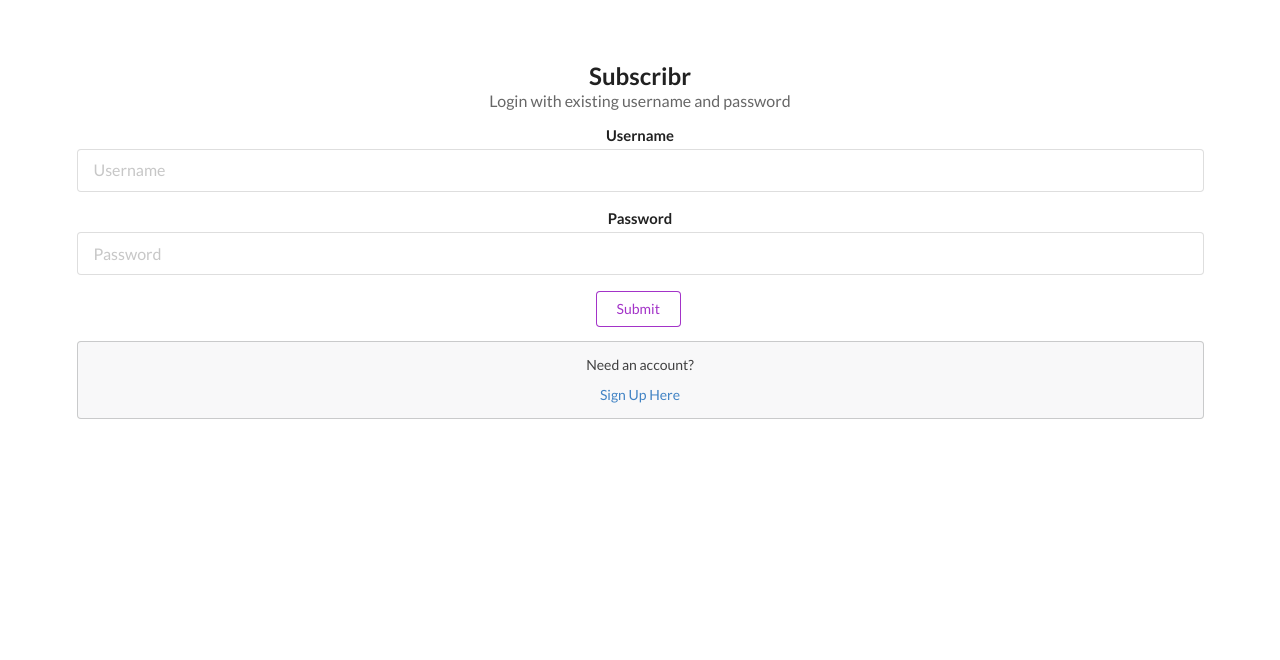
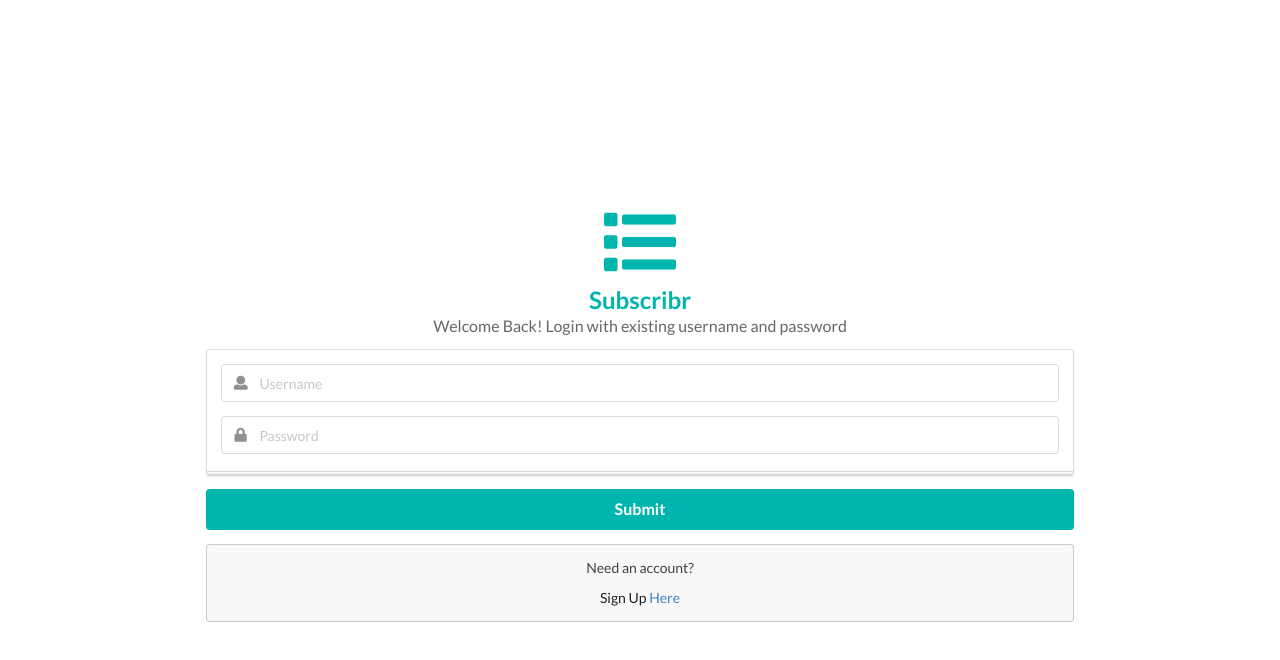
Before and after one commit to sylviapap/client-subscription-app, a React (Create React App) app: page / in a window 1280 px wide. Shown: the top 660 px of the page. Built offline with nearby package versions, Linux system fonts and the light colour scheme.

Commit message:
basic css, icons etc

```diff
--- a/src/App.js
+++ b/src/App.js
@@ -1,10 +1,9 @@
-import React, { Component } from 'react';
+import React, { Component, Fragment } from 'react';
 import { Route } from 'react-router-dom';
 import NavBar from './components/NavBar'
 import api from './services/api';
 import AppContainer from './containers/AppContainer'
 import LoginContainer from './containers/LoginContainer'
-// import './App.css';
 
 class App extends Component {
 
@@ -53,7 +52,7 @@ class App extends Component {
 
   render() {
     return (
-      <div className="ui container">
+<Fragment>
       {this.state.error ?
         <div className="ui warning message">
           <i className="close icon" onClick={this.handleErrorClick}></i>
@@ -86,7 +85,7 @@ class App extends Component {
               <LoginContainer {...routerProps} handleLogin={this.handleLogin} handleSignUp={this.handleSignUp}/>)
             }}
           />
-        </div>
+          </Fragment>
     );
   }
 }
--- a/src/components/AuthForm.js
+++ b/src/components/AuthForm.js
@@ -3,19 +3,24 @@ import React from 'react';
 const AuthForm = props =>  {
   const { fields, handleSubmit, handleChange } = props;
     return (
-        <form onSubmit={handleSubmit}>
+        <form className="ui large form" onSubmit={handleSubmit}>
+          <div className="ui stacked segment">
           <div className="ui field">
-            <label>Username</label>
+            <div className="ui left icon input">
+              <i className="user icon"></i>
             <input
+              type="text"
               name="username"
               placeholder="Username"
               value={fields.username}
               onChange={handleChange}
             />
+            </div>
           </div>
           <div className="ui field">
-            <label>Password</label>
-            <input
+          <div className="ui left icon input">
+            <i className="lock icon"></i>
+              <input
               name="password"
               type="password"
               placeholder="Password"
@@ -23,7 +28,9 @@ const AuthForm = props =>  {
               onChange={handleChange}
             />
           </div>
-          <button type="submit" className="ui basic purple button">
+          </div>
+          </div>
+          <button type="submit" className="ui fluid large teal submit button">
             Submit
           </button>
         </form>
--- a/src/containers/LoginContainer.js
+++ b/src/containers/LoginContainer.js
@@ -84,7 +84,7 @@ class LoginContainer extends React.Component {
 
   render() {
     return (
-      <div className="ui center aligned middle aligned container">
+      <div className="ui middle aligned center aligned grid">
         {this.state.error ?
         <div className="ui warning message">
           <i className="close icon" onClick={this.handleErrorClick}></i>
@@ -99,10 +99,11 @@ class LoginContainer extends React.Component {
           <Switch>
               <Route exact path="/" render={() =>
                 <div className="column">
-                  <h2 className="ui header">
+                  <h2 className="ui icon teal header">
+                  <i className="list icon"></i>
                     <div className="content">
                     Subscribr
-                    <div className="sub header">Login with existing username and password
+                    <div className="sub header">Welcome Back! Login with existing username and password
                     </div>
                     </div>
                   </h2>
@@ -113,29 +114,32 @@ class LoginContainer extends React.Component {
                     handleChange={this.handleChange}
                   />
                   </form>
-                <div className="ui message"><p>Need an account?</p>
-                  <Link to="/signup" onClick={this.handleErrorClick}>Sign Up Here</Link>
+                <div className="ui message"><p>Need an account?</p><span>Sign Up </span>
+                  <Link to="/signup" onClick={this.handleErrorClick}>Here</Link>
                 </div>
                 </div>
                 } />
 
               <Route exact path="/signup" render={() =>
               <div className="column">
-              <h2 class="ui icon header">
-                  <i class="user circle outline icon"></i>
-                  <div class="content">
+              <h2 className="ui icon teal header">
+                  <i className="user circle outline icon"></i>
+                  <div className="content">
                     Sign Up
-                    <div class="sub header">Enter a new username (must be unique) and password
+                    <div className="sub header">Enter a new username (must be unique) and password
                     </div>
                   </div>
                 </h2>
-                <form className="ui form">
+                <form className="ui large form">
                   <AuthForm
                     fields={this.state.fields}
                     handleSubmit={this.handleSignUpSubmit}
                     handleChange={this.handleChange}
                   />
               </form>
+              <div className="ui message"><p>Already have an account?</p><span>Log In </span>
+                  <Link to="/" onClick={this.handleErrorClick}>Here</Link>
+                </div>
               </div>}
               />
           </Switch>
--- a/src/index.css
+++ b/src/index.css
@@ -1,8 +1,24 @@
-body {
+/* body {
   padding: 5%;
 }
 
 code {
   font-family: source-code-pro, Menlo, Monaco, Consolas, 'Courier New',
     monospace;
+}*/
+
+#root {
+  width: 100%;
+  height: 100%;
+  margin: auto;
 }
+
+.ui.grid {
+  width: 100%;
+  height: 100%;
+  margin: auto;
+}
+
+.column {
+  margin: 15%;
+}
```
Also changed, not shown: src/App.css (deleted, +0 -19 lines), 1 other file (tests, documents, lock files or other folders).
